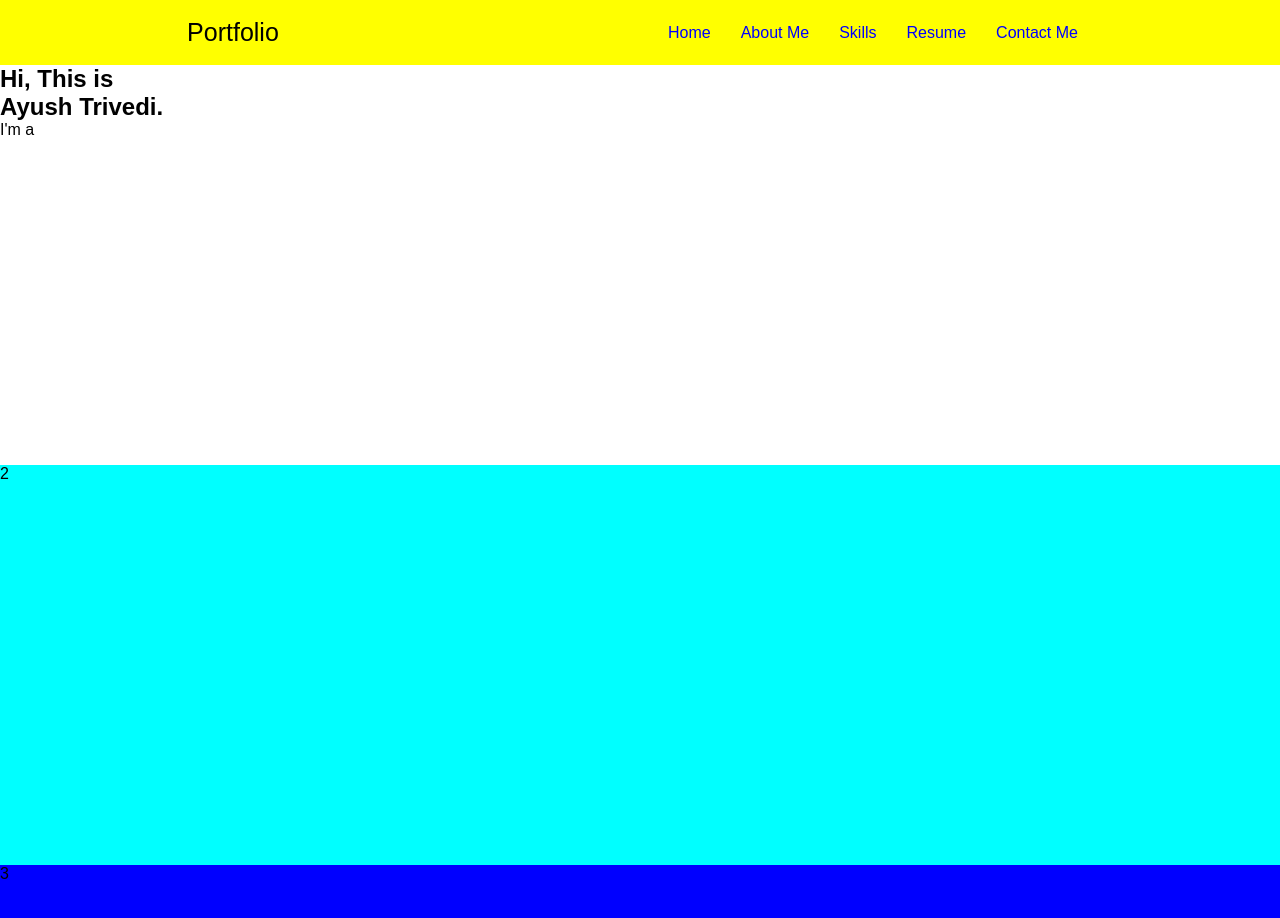
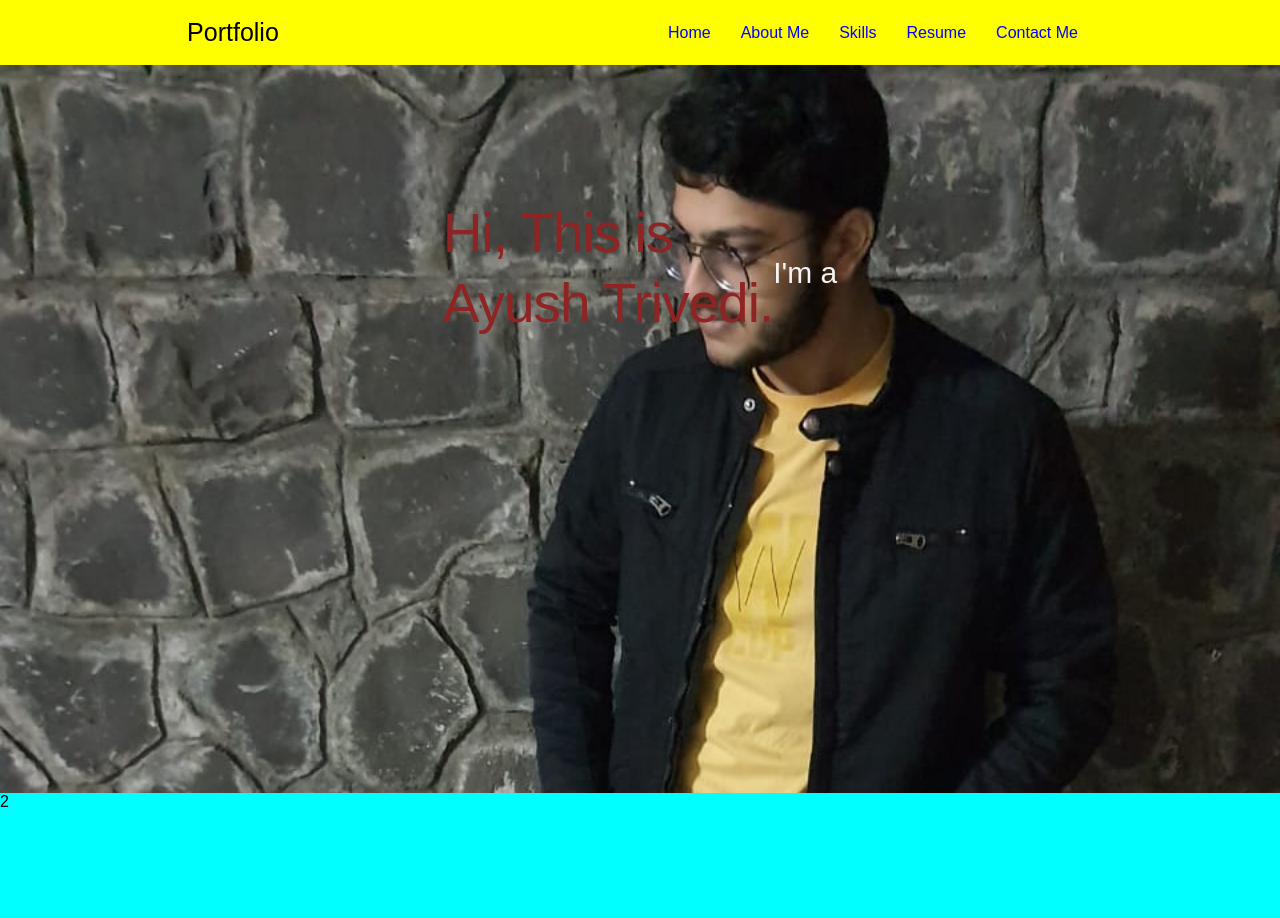
Before and after one commit to AYUSH-TRIVEDI6936484/CodSoft_Portfolio, a plain HTML site: page index.html in a window 1280 px wide. Shown: the top 918 px of the page. Drawn offline with Linux system fonts and the light colour scheme.

Commit message:
save changes

```diff
--- a/style.css
+++ b/style.css
@@ -43,7 +43,7 @@ header{
 
 section{
     width: 100%;
-    height: 400px;
+    height: 91vh;
 }
 
 .two{
@@ -57,6 +57,38 @@ section{
 .four{
     background-color:green;
 }
+
+.main-section{
+    background: url('me.jpeg');
+    background-size: cover;
+}
+
+.main{
+    display: flex;
+    justify-content: center;
+    align-items: center;
+    padding-top: 133px;
+}
+
+.main h1{
+    font-size: 55px;
+    color: #8e2424;
+    font-weight: 500;
+    letter-spacing: -1px;
+    margin-bottom: 10px;
+    line-height: 70px;
+}
+
+.main p{
+    color: whitesmoke;
+    font-size: 30px;
+    font-weight: 400;
+}
+
+.main p span{
+    border-bottom: 4px solid #575d6b;
+}
+
 /* header{
     width: 100%;
     height: 100vh;
@@ -194,11 +226,8 @@ main{
 }
 
 #home .row p{
-    color: whitesmoke;
-    font-size: 30px;
-    font-weight: 400;
 }
 
 #home .row p span{
-    border-bottom: 4px solid #575d6b;
+
 } */
```
